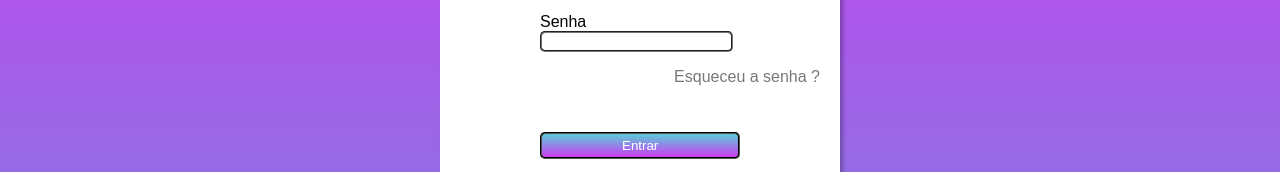
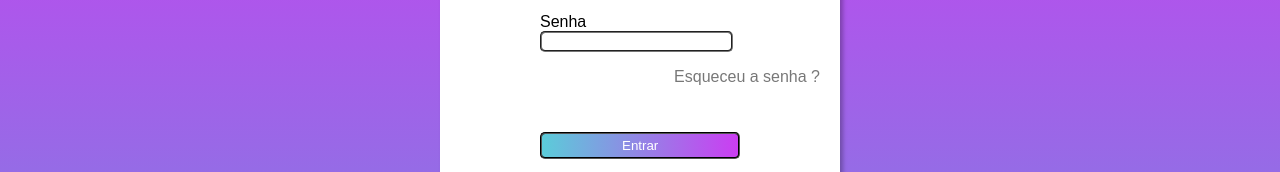
Before and after one commit to MuelTec/login, a plain HTML site: page index.html in a window 1280 px wide. Shown: the part 210-382 px from the top of the page. Drawn offline with Linux system fonts and the light colour scheme.

Commit message:
Update style.css

```diff
--- a/style.css
+++ b/style.css
@@ -47,7 +47,7 @@ form p {
 .login {
     display: block;
     color: white;
-    background-image: linear-gradient(var(--cor4),var(--cor0));
+    background-image: linear-gradient( to right, var(--cor4),var(--cor0));
     padding: 4px 80px;
 }
 
```
